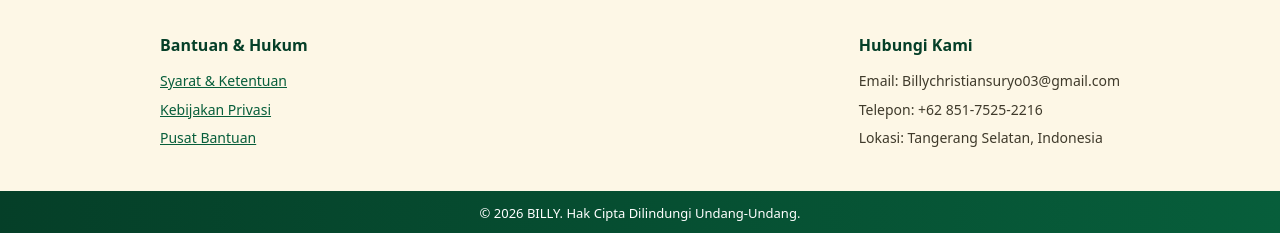
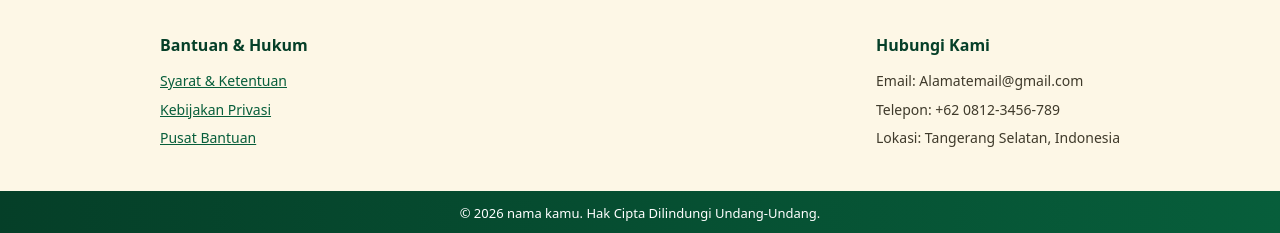
Before and after one commit to FexXx03/Tugas-web-design-Provinsi-Aceh, a plain HTML site: page index.html in a window 1280 px wide. Shown: the part 1577-1810 px from the top of the page. Drawn offline with nearby package versions, Linux system fonts and the light colour scheme.

Commit message:
Update index.html

```diff
--- a/index.html
+++ b/index.html
@@ -100,15 +100,15 @@
             <div class="kolom">
                 <h4>Hubungi Kami</h4>
                 <ul>
-                    <li>Email: Billychristiansuryo03@gmail.com</li>
-                    <li>Telepon: +62 851-7525-2216</li>
+                    <li>Email: Alamatemail@gmail.com</li>
+                    <li>Telepon: +62 0812-3456-789</li>
                     <li>Lokasi: Tangerang Selatan, Indonesia</li>
                 </ul>
             </div>
         </div>
 
         <div class="bawah">
-            <p>&copy; 2026 BILLY. Hak Cipta Dilindungi Undang-Undang.</p>
+            <p>&copy; 2026 nama kamu. Hak Cipta Dilindungi Undang-Undang.</p>
         </div>
     </footer>
 
```
